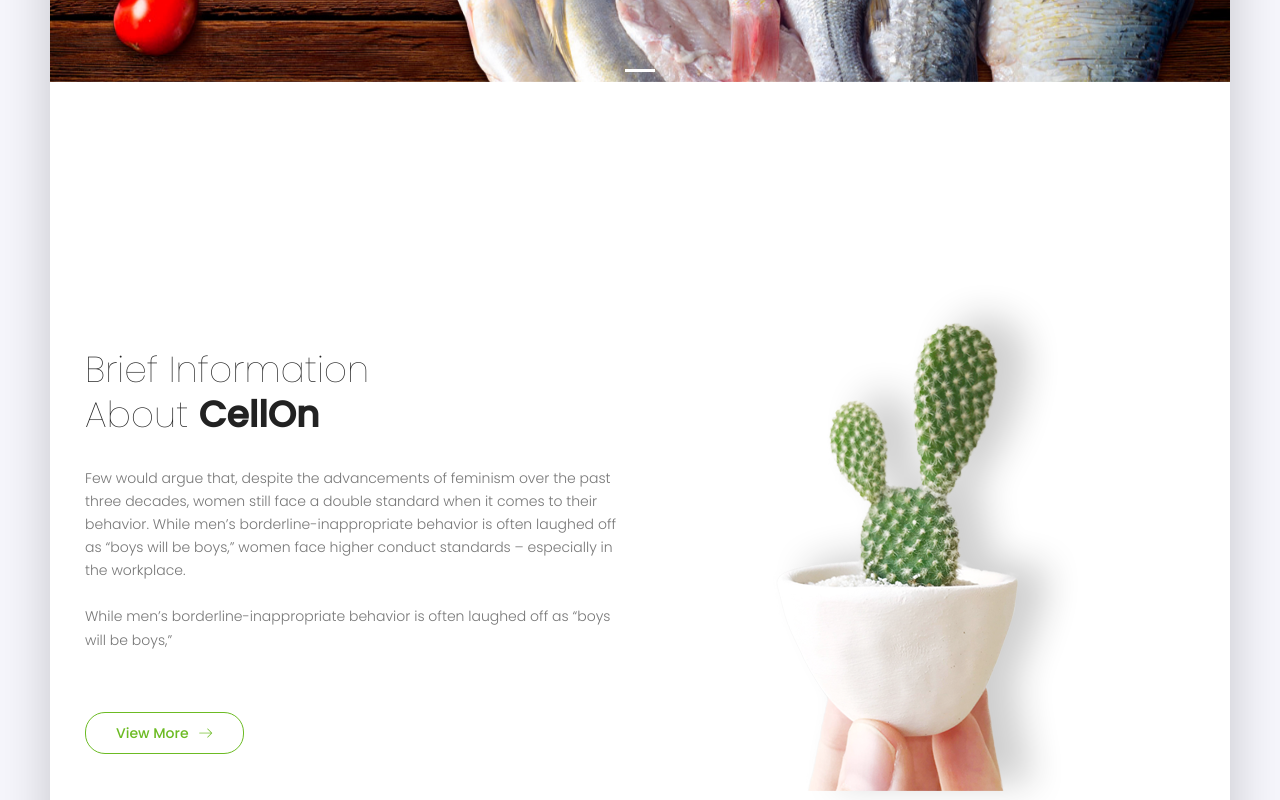
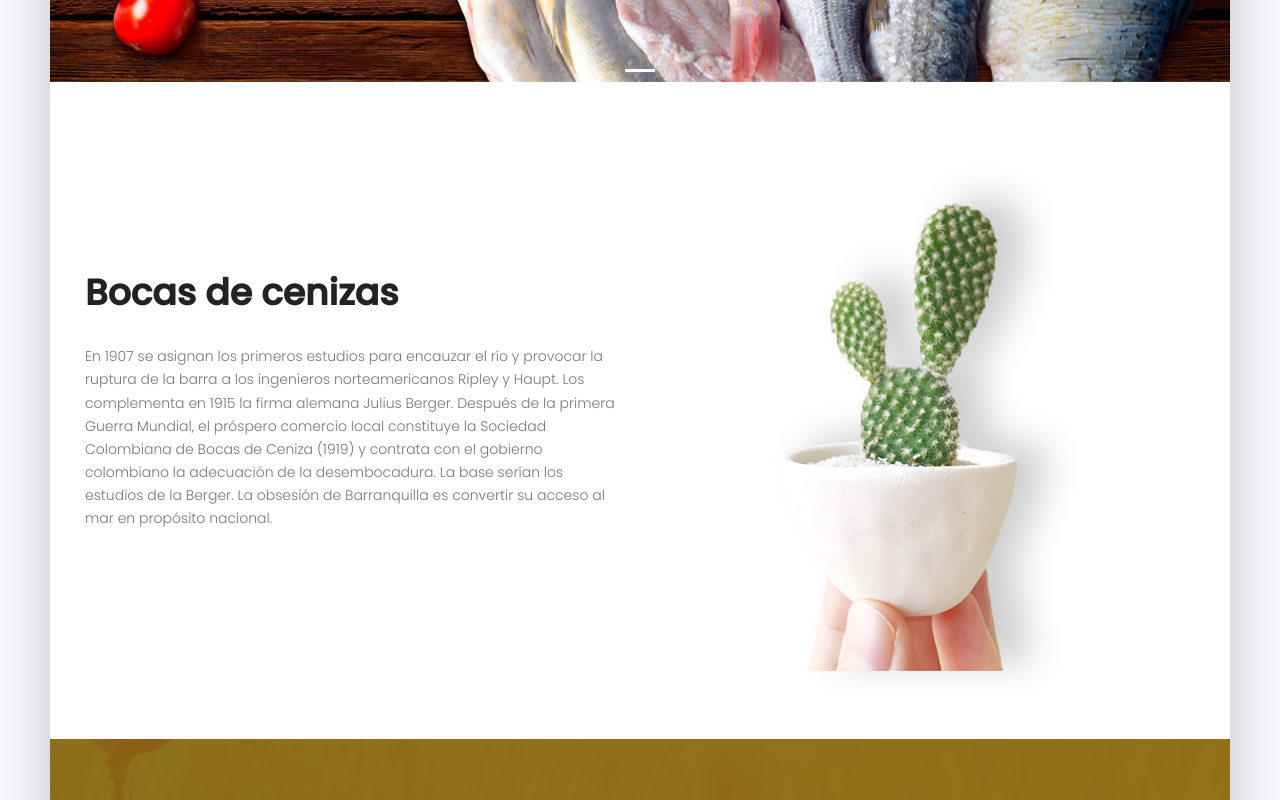
Before and after one commit to SoyDorking/kzlapreferida, a website: page lapreferida/index.html in a window 1280 px wide. Shown: the part 940-1740 px from the top of the page. Drawn offline with nearby package versions, Linux system fonts and the light colour scheme.

Commit message:
update 103 741

```diff
--- a/lapreferida/index.html
+++ b/lapreferida/index.html
@@ -72,7 +72,7 @@ pescado es la base principal de nuestro sazón.</h6>
 			</div>
 		</section>
 		<!-- End Banner Area -->
-		<section class="about-area pt-40 pb-100">
+		<section class="about-area pt-40 pb-40">
 <div id="carouselExampleIndicators" class="carousel slide" data-ride="carousel">
   <ol class="carousel-indicators">
     <li data-target="#carouselExampleIndicators" data-slide-to="0" class="active"></li>
@@ -94,17 +94,15 @@ pescado es la base principal de nuestro sazón.</h6>
 		</section>
 
 		<!-- Start about Area -->
-		<section class="about-area pt-100 pb-100">
+		<section class="about-area pt-40 pb-40">
 			<div class="container">
 				<div class="row align-items-center">
 					<div class="col-lg-6">
 						<div class="story-content">
-							<h2>Brief Information <br>
-							About <span>CellOn</span></h2>
-							<p class="mt-30">Few would argue that, despite the advancements of feminism over the past three decades, women still face a double standard when it comes to their behavior. While men’s borderline-inappropriate behavior is often laughed off as “boys will be boys,” women face higher conduct standards – especially in the workplace. <br> <br>
-							While men’s borderline-inappropriate behavior is often laughed off as “boys will be boys,”
+							<h2><span>Bocas de cenizas</span></h2>
+							<p class="mt-30">En 1907 se asignan los primeros estudios para encauzar el río y provocar la ruptura de la barra a los ingenieros norteamericanos Ripley y Haupt. Los complementa en 1915 la firma alemana Julius Berger. Después de la primera Guerra Mundial, el próspero comercio local constituye la Sociedad Colombiana de Bocas de Ceniza (1919) y contrata con el gobierno colombiano la adecuación de la desembocadura.
+							La base serían los estudios de la Berger. La obsesión de Barranquilla es convertir su acceso al mar en propósito nacional.
 							</p>
-							<a href="#" class="genric-btn primary-border circle arrow">View More<span class="lnr lnr-arrow-right"></span></a>
 						</div>
 					</div>
 					<div class="col-lg-6">
```
